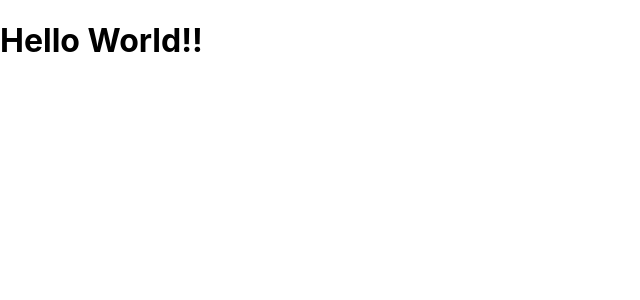
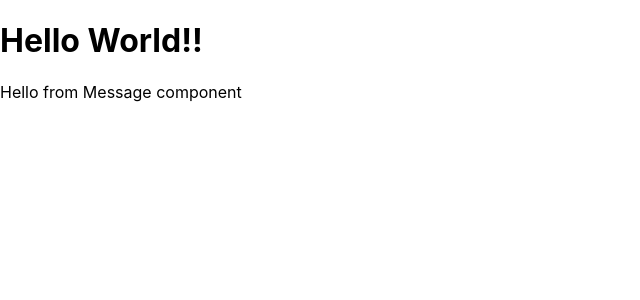
Before and after one commit to nsagias/react-class-and-function, a React (Create React App) app in the folder hybrid-app/: page / in a window 1280 px wide. Shown: the top 300 px of the page, without its empty margins (0-640 px from the left). Built offline with nearby package versions, Linux system fonts and the light colour scheme.

Commit message:
import mesage coponent

```diff
--- a/hybrid-app/src/App.jsx
+++ b/hybrid-app/src/App.jsx
@@ -1,5 +1,6 @@
 import React from "react";
 import './App.css';
+import Message from "./components/Message";
 
 class App extends React.Component {
   render() {
@@ -7,6 +8,7 @@ class App extends React.Component {
     return (
       <div>
         <h1>{helloWorld}</h1>
+        <Message />
       </div>
     );
   }
--- a/hybrid-app/src/components/Message.jsx
+++ b/hybrid-app/src/components/Message.jsx
@@ -1,7 +1,8 @@
 import React from "react";
 
 export default function Message () {
-  return(
-    <></>
+  const message = "Hello from Message component";
+  return (
+    <div>{message}</div>
   );
 }
```
